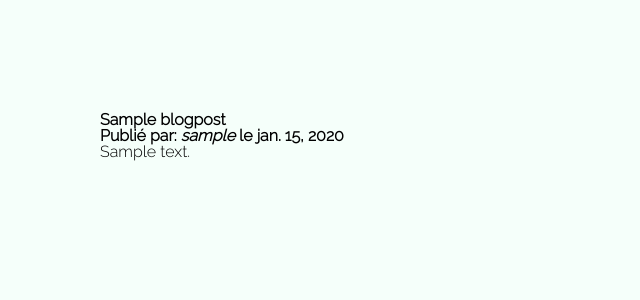
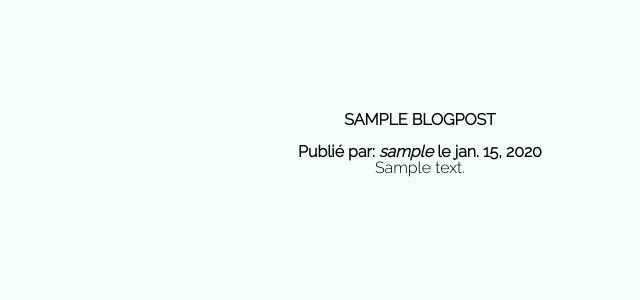
Before and after one commit to lisa367/Docstring_Challenges, a Django app: a page that uses MyBlog/src/Posts/templates/Posts/blogpost_detail.html in a window 1280 px wide. Shown: the part 48-348 px from the top of the page, without its empty margins (220-860 px from the left). Run offline with Django 3.2, Linux system fonts and the light colour scheme; tables that the repository leaves empty hold one stand-in row (values such as "Sample post").

Commit message:
added css classes

```diff
--- a/MyBlog/src/Posts/templates/Posts/blogpost_detail.html
+++ b/MyBlog/src/Posts/templates/Posts/blogpost_detail.html
@@ -7,7 +7,7 @@
 
 {% block content %}
 
-  <article>
+  <article class="post-detail">
     <h1>{{ post.title }}</h1>
     <h5>Publié par: <i>{{ post.author_or_default }}</i> le {{ post.created_on }}</h5>
     <p>{{ post.content|linebreaks|safe }}</p>
```
